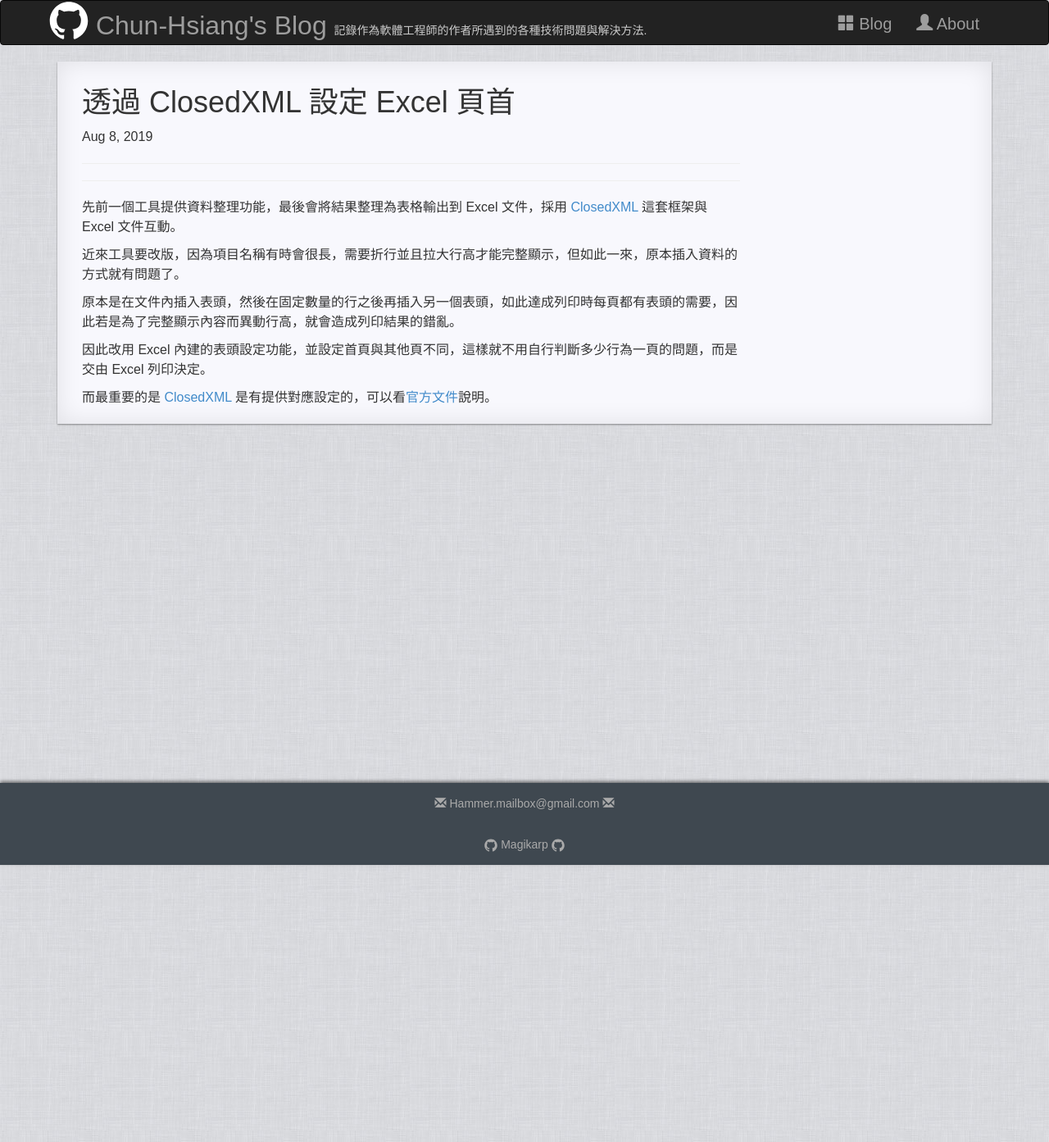
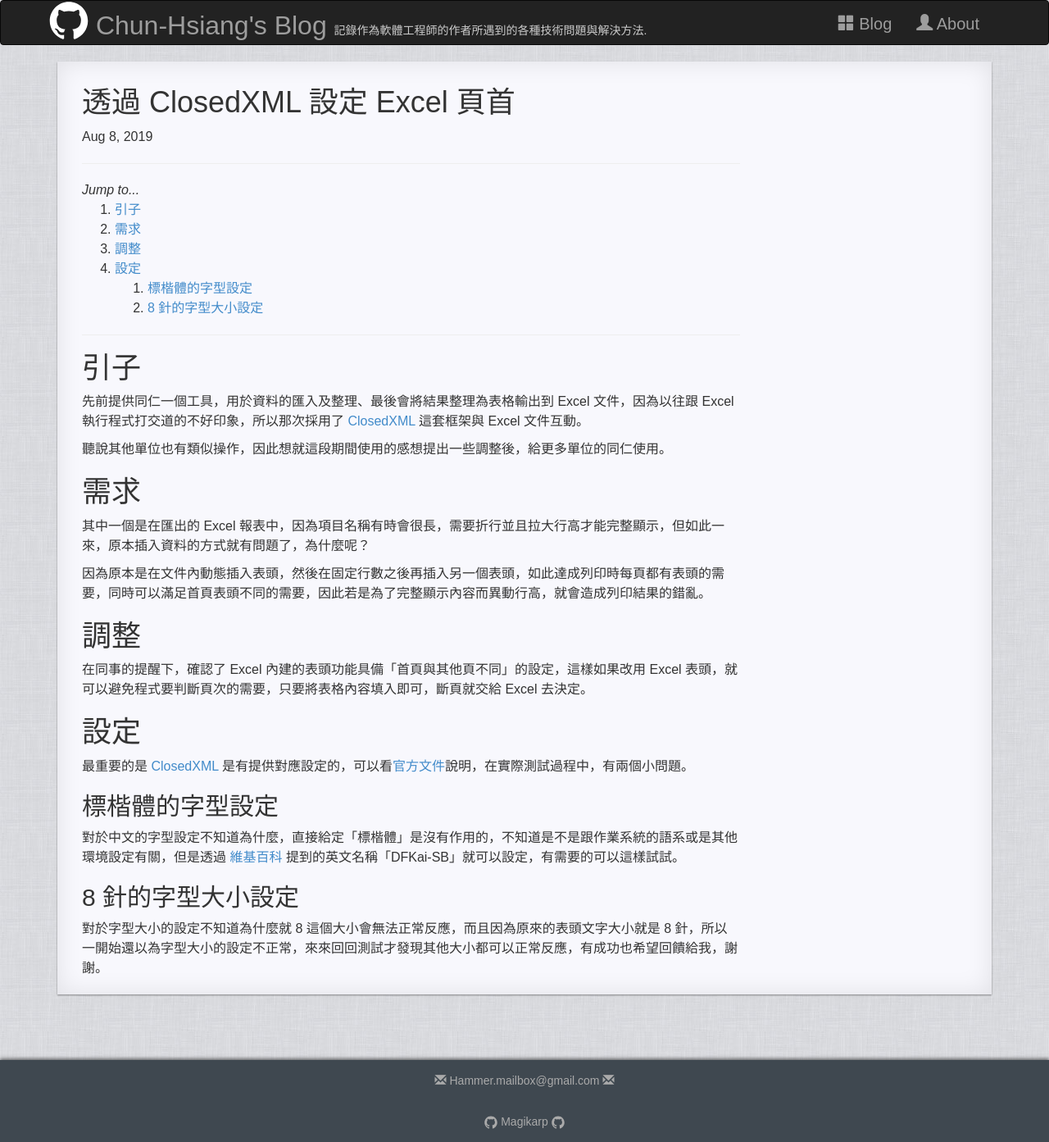
Before and after one commit to No129/No129.github.io, a Jekyll site: the page built from _posts/Weekly/2019-08-08-[ClosedXML]-HeadAndFooter.md, in a window 1280 px wide. Shown: the whole page at 82% size. Built offline with Jekyll 4.4.1, drawn with Linux system fonts in a browser that asks for light colours; nearby versions of some CDN libraries; before the commit the page ends 1055 px from its top, so only the background shows below that.

Commit message:
repost 20190808

```diff
--- a/_posts/Weekly/2019-08-08-[ClosedXML]-HeadAndFooter.md
+++ b/_posts/Weekly/2019-08-08-[ClosedXML]-HeadAndFooter.md
@@ -6,16 +6,30 @@ tag:
 date: 2019-08-08 23:59:59 UTC+8
 last_modified_at: 2019-08-08 23:59:59 UTC+8
 ---
-先前一個工具提供資料整理功能，最後會將結果整理為表格輸出到 Excel 文件，採用 [ClosedXML][ClosedXML] 這套框架與 Excel 文件互動。
 
-近來工具要改版，因為項目名稱有時會很長，需要折行並且拉大行高才能完整顯示，但如此一來，原本插入資料的方式就有問題了。
+# 引子
+先前提供同仁一個工具，用於資料的匯入及整理、最後會將結果整理為表格輸出到 Excel 文件，因為以往跟 Excel 執行程式打交道的不好印象，所以那次採用了 [ClosedXML][ClosedXML] 這套框架與 Excel 文件互動。
 
-原本是在文件內插入表頭，然後在固定數量的行之後再插入另一個表頭，如此達成列印時每頁都有表頭的需要，因此若是為了完整顯示內容而異動行高，就會造成列印結果的錯亂。
+聽說其他單位也有類似操作，因此想就這段期間使用的感想提出一些調整後，給更多單位的同仁使用。
 
-因此改用 Excel 內建的表頭設定功能，並設定首頁與其他頁不同，這樣就不用自行判斷多少行為一頁的問題，而是交由 Excel 列印決定。
+# 需求
+其中一個是在匯出的 Excel 報表中，因為項目名稱有時會很長，需要折行並且拉大行高才能完整顯示，但如此一來，原本插入資料的方式就有問題了，為什麼呢？
 
-而最重要的是 [ClosedXML][ClosedXML] 是有提供對應設定的，可以看[官方文件][HeadersAndFooters]說明。
+因為原本是在文件內動態插入表頭，然後在固定行數之後再插入另一個表頭，如此達成列印時每頁都有表頭的需要，同時可以滿足首頁表頭不同的需要，因此若是為了完整顯示內容而異動行高，就會造成列印結果的錯亂。
+
+# 調整
+在同事的提醒下，確認了 Excel 內建的表頭功能具備「首頁與其他頁不同」的設定，這樣如果改用 Excel 表頭，就可以避免程式要判斷頁次的需要，只要將表格內容填入即可，斷頁就交給 Excel 去決定。
+
+# 設定
+最重要的是 [ClosedXML][ClosedXML] 是有提供對應設定的，可以看[官方文件][HeadersAndFooters]說明，在實際測試過程中，有兩個小問題。
+
+## 標楷體的字型設定
+對於中文的字型設定不知道為什麼，直接給定「標楷體」是沒有作用的，不知道是不是跟作業系統的語系或是其他環境設定有關，但是透過 [維基百科][wiki] 提到的英文名稱「DFKai-SB」就可以設定，有需要的可以這樣試試。
+
+## 8 針的字型大小設定
+對於字型大小的設定不知道為什麼就 8 這個大小會無法正常反應，而且因為原來的表頭文字大小就是 8 針，所以一開始還以為字型大小的設定不正常，來來回回測試才發現其他大小都可以正常反應，有成功也希望回饋給我，謝謝。
 
 
 [ClosedXML]:https://github.com/ClosedXML/ClosedXML "ClosedXML"
 [HeadersAndFooters]:https://github.com/ClosedXML/ClosedXML/wiki/Headers-and-Footers-Tab "Headers And Footers"
+[wiki]:https://zh.wikipedia.org/wiki/%E6%A8%99%E6%A5%B7%E9%AB%94 "Wiki:標楷體"
```
Also changed, not shown: _posts/Weekly/_createInstance.md (added, +33 -0 lines), assets/20190808/ODBC_DataSourceAdministrator.png (added).
